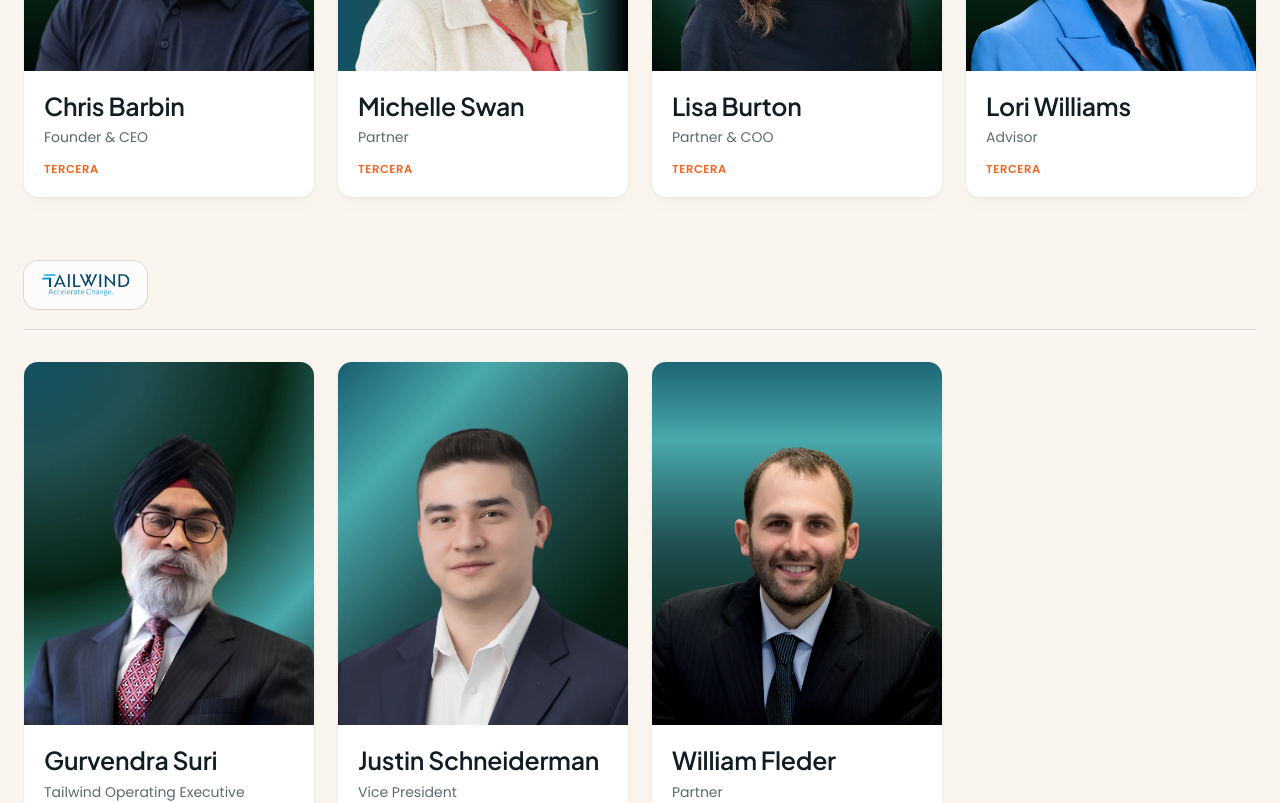
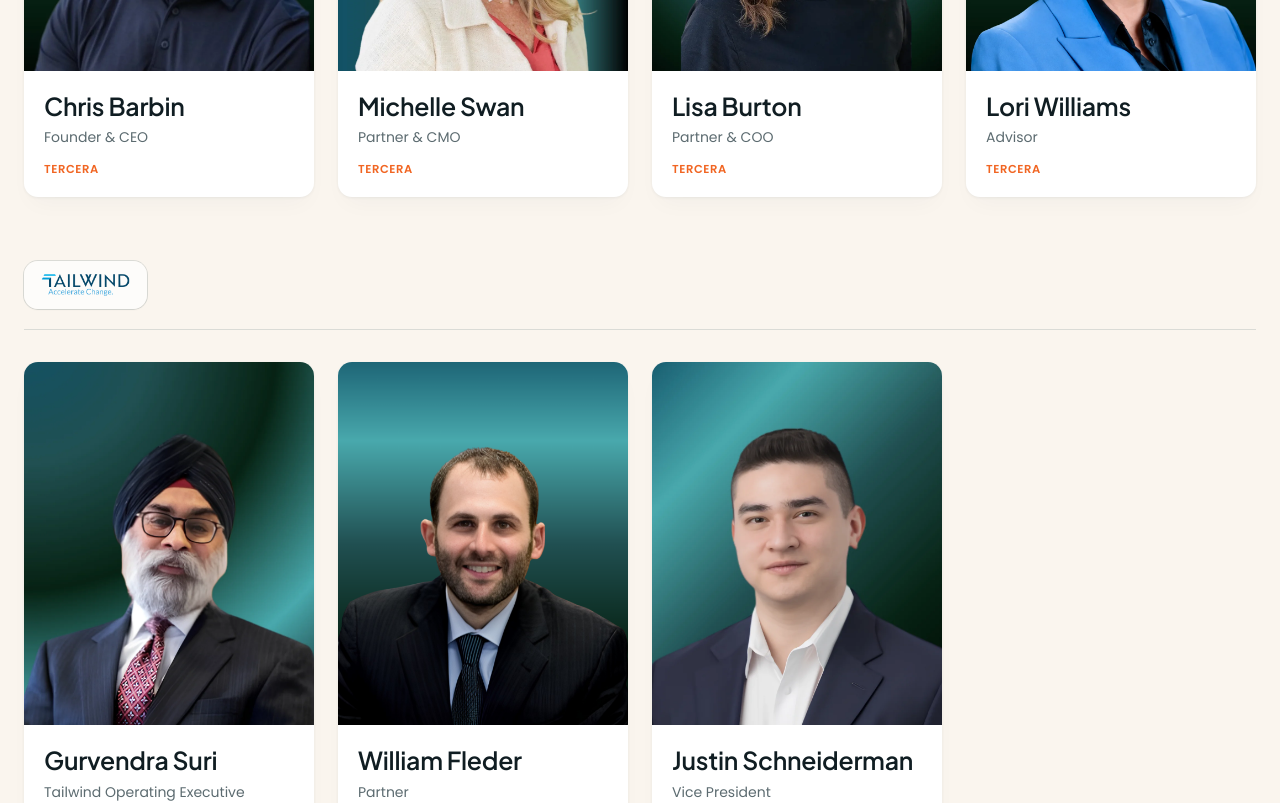
Before and after one commit to harsh-dadhich-11/partner-summit, a Next.js app: page /speakers in a window 1280 px wide. Shown: the part 1180-1983 px from the top of the page. Built offline with nearby package versions, Linux system fonts and the light colour scheme.

Commit message:
new speaker changes

```diff
--- a/src/data/speakers.ts
+++ b/src/data/speakers.ts
@@ -15,7 +15,7 @@ export const featuredSpeakerGroups: CompanySpeakerGroup[] = [
       },
       {
         name: "Michelle Swan",
-        role: "Partner",
+        role: "Partner & CMO",
         company: "Tercera",
         photo: "/assets/guests/michelle-swan.webp",
         linkedin: "https://www.linkedin.com/in/michelleswan/",
@@ -49,18 +49,18 @@ export const featuredSpeakerGroups: CompanySpeakerGroup[] = [
         linkedin: "https://www.linkedin.com/in/gurvendra-suri-aa103b7/",
       },
       {
+        name: "William Fleder",
+        role: "Partner",
+        company: "Tailwind Capital",
+        photo: "/assets/guests/fleder.webp",
+        linkedin: "https://www.linkedin.com/in/william-fleder-6181346a/",
+      },
+      {
         name: "Justin Schneiderman",
         role: "Vice President",
         company: "Tailwind Capital",
         photo: "/assets/guests/justin-schneiderman.webp",
         linkedin: "https://www.linkedin.com/in/justin-schneiderman-a69233178/",
-      },
-      {
-        name: "William Fleder",
-        role: "Partner",
-        company: "Tailwind Capital",
-        photo: "/assets/guests/fleder.webp",
-        linkedin: "https://www.linkedin.com/in/william-fleder-6181346a/",
       },
     ],
   },
```
